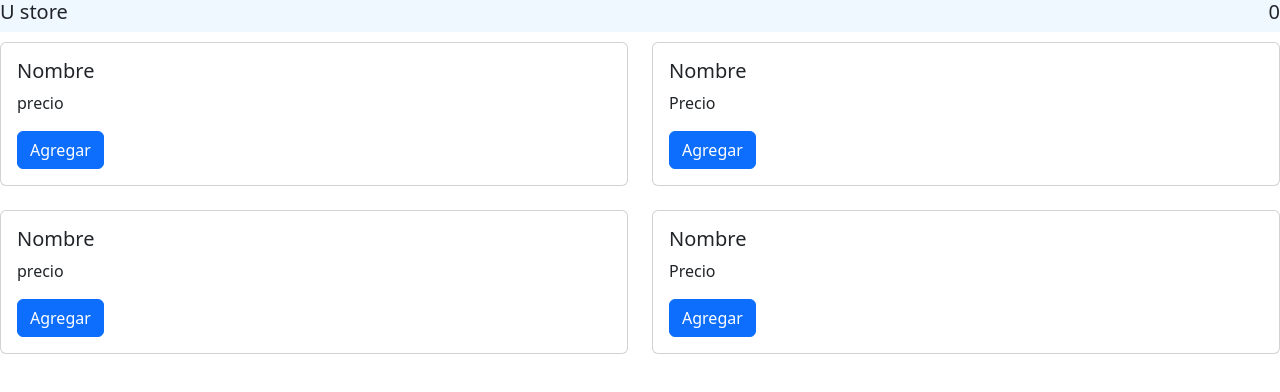
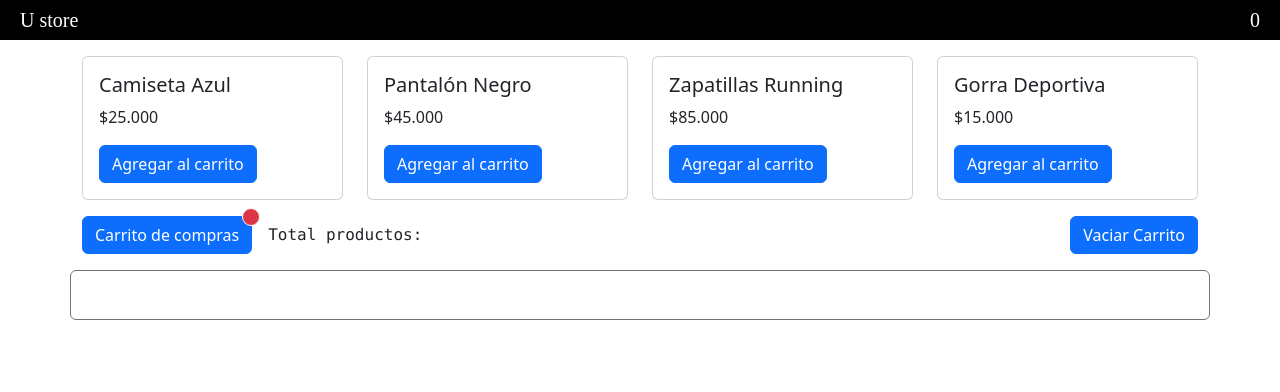
Before and after one commit to juanruizdevia-del/ejerciciosResueltos, a website: page 23.4-gestion-eventos/index.html in a window 1280 px wide. Drawn offline with nearby package versions, Linux system fonts and the light colour scheme; a web font is replaced by a local one.

Commit message:
script and index edited

```diff
--- a/23.4-gestion-eventos/index.html
+++ b/23.4-gestion-eventos/index.html
@@ -6,85 +6,116 @@
     <meta name="viewport" content="width=device-width, initial-scale=1.0">
 
     <link rel="stylesheet" href="./styles/style.css">
+    <link rel="icon" href="https://png.pngtree.com/png-clipart/20250202/original/pngtree-shopping-icon-pictures-png-image_5461715.png">
+
     <link href="https://cdn.jsdelivr.net/npm/bootstrap@5.3.8/dist/css/bootstrap.min.css" rel="stylesheet"
         integrity="sha384-sRIl4kxILFvY47J16cr9ZwB07vP4J8+LH7qKQnuqkuIAvNWLzeN8tE5YBujZqJLB" crossorigin="anonymous">
+
+    <link rel="preconnect" href="https://fonts.googleapis.com">
+    <link rel="preconnect" href="https://fonts.gstatic.com" crossorigin>
+    <link href="https://fonts.googleapis.com/css2?family=Fontdiner+Swanky&display=swap" rel="stylesheet">
 
     <title>U-Store</title>
 </head>
 
 <body>
+    <!-- Nav -->
     <header>
         <nav>
             <h1 id="logo">U store</h1>
             <h1 id="badge">0</h1>
         </nav>
     </header>
+    <!-- lista de productos -->
     <section>
-        <div class="cards-container">
-            <!-- Grid Bootstrap -->
-
-            <!-- Firts row -->
-            <div class="row">
-                <div class="col-sm-6 mb-3 mb-sm-0">
-                    <div class="card">
+        <div class="container my-3">
+            <div class="row row-cols-1 row-cols-md-2 row-cols-lg-4 g-4">
+                <!-- Tarjeta 1 -->
+                <div class="col">
+                    <div class="card h-100">
                         <div class="card-body">
-                            <h5 class="card-title">
-                                Nombre
-                            </h5>
-                            <p class="card-text">
-                                precio
-                            </p>
-                            <a href="#" class="btn btn-primary add" class="btn-add">Agregar</a>
+                            <h5 class="card-title">Camiseta Azul</h5>
+                            <p class="card-text">$25.000</p>
+                            <button class="btn-agregar btn btn-primary" data-nombre="Camiseta Azul" data-precio="25000">
+                                Agregar al carrito
+                            </button>
                         </div>
                     </div>
                 </div>
-                <div class="col-sm-6">
-                    <div class="card">
+                <!-- Tarjeta 2 -->
+                <div class="col">
+                    <div class="card h-100">
                         <div class="card-body">
-                            <h5 class="card-title">
-                                Nombre
-                            </h5>
-                            <p class="card-text">
-                                Precio
-                            </p>
-                            <a href="#" class="btn btn-primary" class="btn-add">Agregar</a>
+                            <h5 class="card-title">Pantalón Negro</h5>
+                            <p class="card-text">$45.000</p>
+                            <button class="btn-agregar btn btn-primary" data-nombre="Pantalón Negro" data-precio="45000">
+                                Agregar al carrito
+                            </button>
                         </div>
                     </div>
                 </div>
-            </div>
-            <br>
-
-            <!-- Second row -->
-            <div class="row">
-                <div class="col-sm-6 mb-3 mb-sm-0">
-                    <div class="card">
+                <!-- Tarjeta 3 -->
+                <div class="col">
+                    <div class="card h-100">
                         <div class="card-body">
-                            <h5 class="card-title">
-                                Nombre
-                            </h5>
-                            <p class="card-text">
-                                precio
-                            </p>
-                            <a href="#" class="btn btn-primary" class="btn-add">Agregar</a>
+                            <h5 class="card-title">Zapatillas Running</h5>
+                            <p class="card-text">$85.000</p>
+                            <button class="btn-agregar btn btn-primary" data-nombre="Zapatillas Running" data-precio="85000">
+                                Agregar al carrito
+                            </button>
                         </div>
                     </div>
                 </div>
-                <div class="col-sm-6">
-                    <div class="card">
+                <!-- Tarjeta 4 -->
+                <div class="col">
+                    <div class="card h-100">
                         <div class="card-body">
-                            <h5 class="card-title">
-                                Nombre
-                            </h5>
-                            <p class="card-text">
-                                Precio
-                            </p>
-                            <a href="#" class="btn btn-primary" class="btn-add">Agregar</a>
+                            <h5 class="card-title">Gorra Deportiva</h5>
+                            <p class="card-text">$15.000</p>
+                            <button class="btn-agregar btn btn-primary" data-nombre="Gorra Deportiva" data-precio="15000">
+                                Agregar al carrito
+                            </button>
                         </div>
                     </div>
                 </div>
+
             </div>
-            <br>
+        </div>
+    </section>
+    <!-- carro de compra y vaciar carrito -->
+    <section>
+    <div class="container my-3">
+        <div class="row align-items-center">
+            <div class="col">
+                <div class="d-flex align-items-center gap-3">
+                    <button type="text" class="btn btn-primary position-relative">
+                        Carrito de compras
+                        <span class="position-absolute top-0 start-100 translate-middle p-2 bg-danger border border-light rounded-circle">
+                            <span class="visually-hidden"></span>
+                        </span>
+                    </button>
+                    <p class="m-0 font-monospace">Total productos: <span id="total"></span></p>
+                </div>
+            </div>
+            <div class="col text-end">
+                <button type="button" class="btn btn-primary position-relative">
+                    Vaciar Carrito
+                </button>
+            </div>
+        </div>
+    </div>
+</section>
 
+    <!-- lista de carrito -->
+    <section>
+       <div class="container mt-3 mb-3 h-100 border border-secondary rounded p-3">
+            <div class="row">
+                <div class="col">
+                    <ul id="lista-carrito">
+                        <!-- Aqui se añaden los li creados -->
+                    </ul>
+                </div>
+            </div>
         </div>
     </section>
     <footer>
--- a/23.4-gestion-eventos/scritp.js
+++ b/23.4-gestion-eventos/scritp.js
@@ -0,0 +1,31 @@
+
+const add_product = document.querySelectorAll('.btn-agregar');
+
+add_product.forEach((btn) => {
+    btn.addEventListener('click', (evt) => {
+        const name = evt.currentTarget.dataset.nombre;
+        const price = parseFloat(evt.currentTarget.dataset.precio);
+        console.log(`Nombre: ${name} | precio: ${price} han sido seleccionados.`);
+        addToCard(name, price);
+    })
+});
+
+/*
+
+.createElement();
+https://developer.mozilla.org/es/docs/Web/API/Document/createElement
+
+*/
+
+function addToCard(name, price) {
+    // ul id = "lista-carrito"
+    const newLi = document.createElement('li');
+    const data = document.createTextNode(`Nombre: ${name} | precio: ${price} `);
+    const deleteBtn = document.createElement('button');
+    deleteBtn.textContent = 'Eliminar';
+    deleteBtn.className = 'btn btn-primary btn-sm btn-dark m-1'
+
+
+    newLi.append(data,deleteBtn);
+    document.getElementById('lista-carrito').prepend(newLi);
+}
--- a/23.4-gestion-eventos/styles/style.css
+++ b/23.4-gestion-eventos/styles/style.css
@@ -1,16 +1,22 @@
-*{
+* {
     margin: 0;
     padding: 0;
     box-sizing: border-box;
 }
 
-nav{
+nav {
     display: flex;
+    min-height: 40px;
     justify-content: space-between;
-    margin-bottom: 10px;
-    background-color: #f0f8ff;
+    align-items: center;
+    background-color: #000000;
+    font-family: "Fontdiner Swanky", serif;
+    color: #ffffff;
+    padding: 0 20px;
 }
+
 nav h1{
     text-decoration: none;
     font-size: 20px;
+    margin: 0;
 }
```
